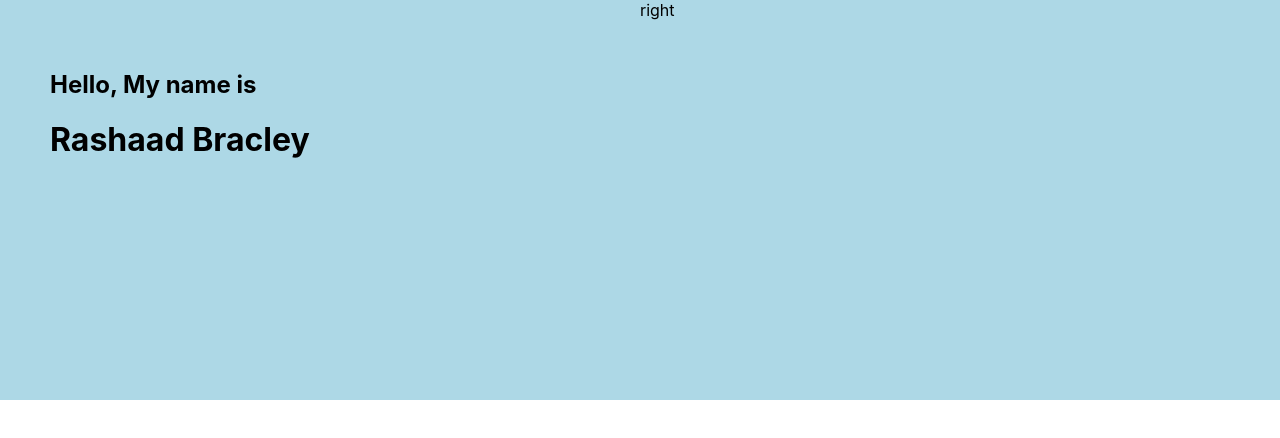
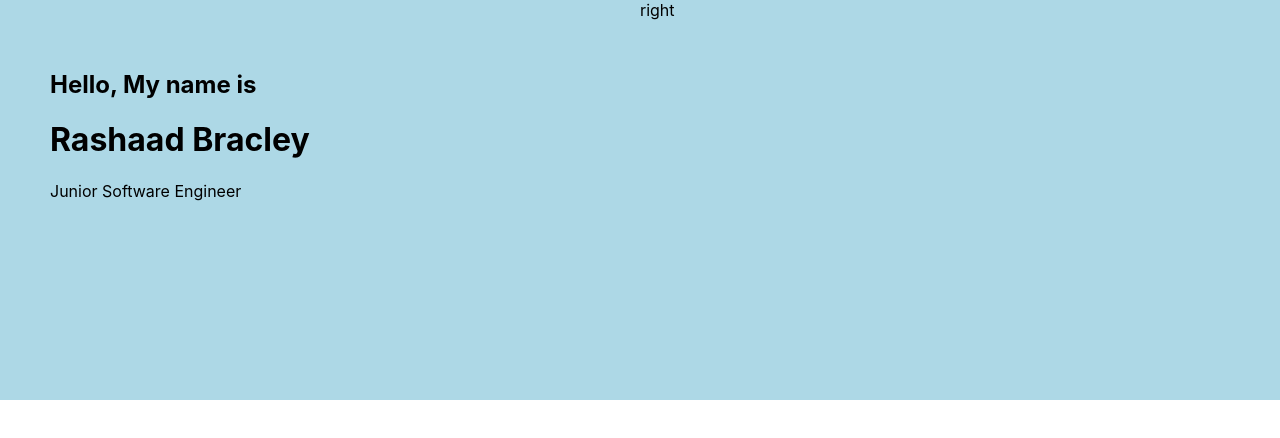
Before and after one commit to RashaadB/Portfolio, a React (Create React App) app: page / in a window 1280 px wide. Shown: the top 438 px of the page. Built offline with nearby package versions, Linux system fonts and the light colour scheme.

Commit message:
working on Intro.js

```diff
--- a/src/components/Intro.js
+++ b/src/components/Intro.js
@@ -8,6 +8,11 @@ const Intro = () => {
       <div className="i-left-wrapper">
           <h2 className="i-intro">Hello, My name is </h2>
           <h1 className="i-name">Rashaad Bracley</h1>
+          <div className="i-title">
+              <div className="i-title-wrapper">
+                 <div className="i-title-item">Junior Software Engineer</div>
+              </div>
+          </div>
       </div>
   </div>
   <div className="i-right">right</div>
```
